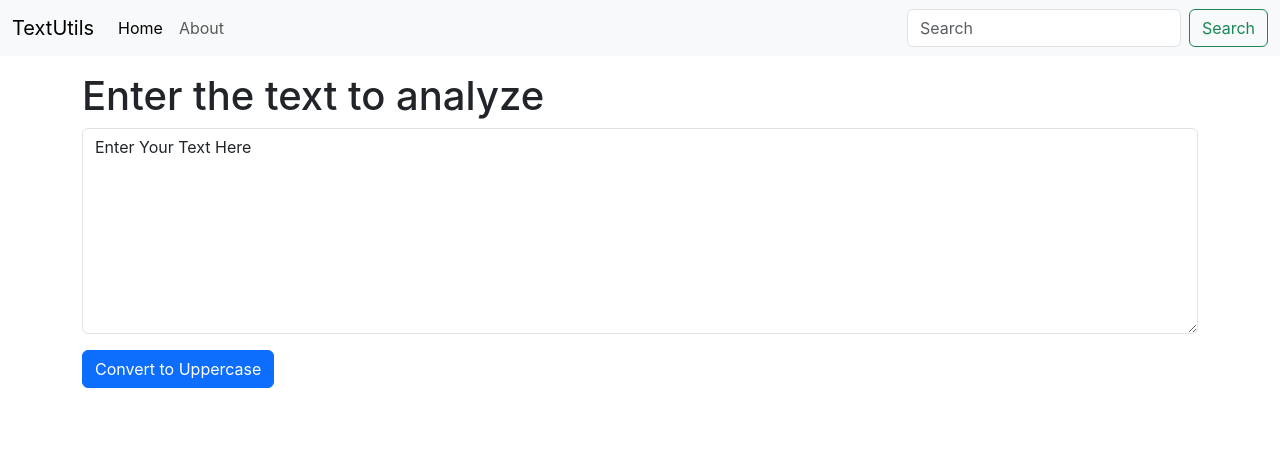
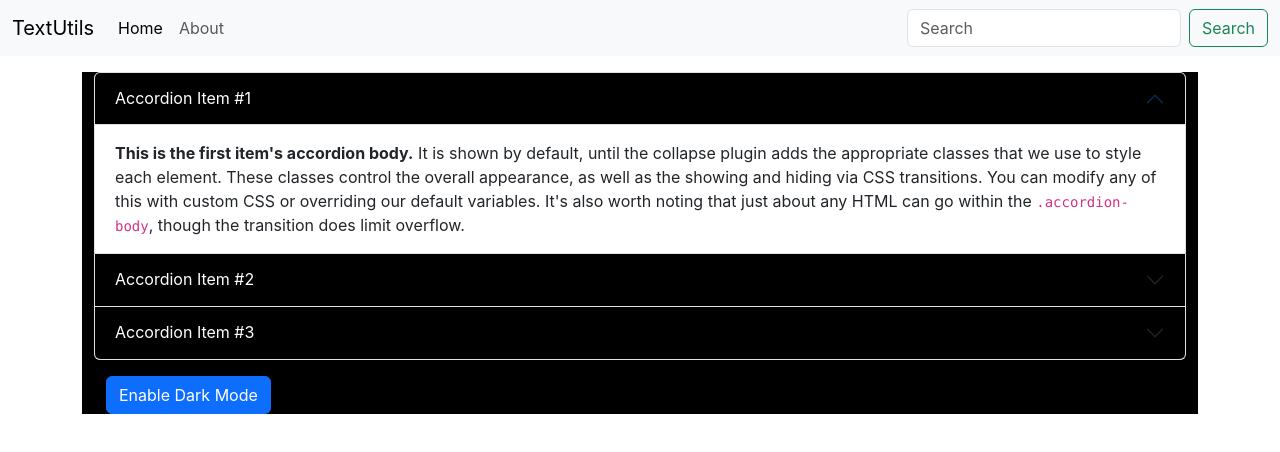
Before and after one commit to omrajindra/React, a React (Create React App) app: page / in a window 1280 px wide. Shown: the top 452 px of the page. Built offline with nearby package versions, Linux system fonts and the light colour scheme.

Commit message:
Dark Mode Enable on About Page

```diff
--- a/src/App.js
+++ b/src/App.js
@@ -1,13 +1,15 @@
 import "./App.css";
+import About from "./components/About";
 import Navbar from "./components/Navbar";
-import TextForm from "./components/TextForm";
+//import TextForm from "./components/TextForm";
 
 function App() {
   return (
     <>
       <Navbar title="TextUtils" aboutText="About" />
       <div className="container my-3">
-        <TextForm heading="Enter the text to analyze" />
+        {/* <TextForm heading="Enter the text to analyze" /> */}
+        <About />
       </div>
     </>
   );
--- /dev/null
+++ b/src/components/About.js
@@ -0,0 +1,134 @@
+import React, { useState } from "react";
+
+export default function About() {
+  const [myStyle, setMyStyle] = useState({
+    color: "white",
+    backgroundColor: "black",
+  });
+
+  const [btnText, setBtnText] = useState("Enable Dark Mode");
+
+  const toggleStyle = () => {
+    if (myStyle.color === "black") {
+      setMyStyle({
+        color: "white",
+        backgroundColor: "black",
+        border: "1px solid white",
+      });
+      setBtnText("Enable Light Mode");
+    } else {
+      setMyStyle({
+        color: "black",
+        backgroundColor: "white",
+      });
+      setBtnText("Enable Dark Mode");
+    }
+  };
+  return (
+    <div className="container" style={myStyle}>
+      <div className="accordion" id="accordionExample">
+        <div className="accordion-item">
+          <h2 className="accordion-header" id="headingOne">
+            <button
+              style={myStyle}
+              className="accordion-button"
+              type="button"
+              data-bs-toggle="collapse"
+              data-bs-target="#collapseOne"
+              aria-expanded="true"
+              aria-controls="collapseOne"
+            >
+              Accordion Item #1
+            </button>
+          </h2>
+          <div
+            id="collapseOne"
+            className="accordion-collapse collapse show"
+            aria-labelledby="headingOne"
+            data-bs-parent="#accordionExample"
+          >
+            <div className="accordion-body">
+              <strong>This is the first item's accordion body.</strong> It is
+              shown by default, until the collapse plugin adds the appropriate
+              classes that we use to style each element. These classes control
+              the overall appearance, as well as the showing and hiding via CSS
+              transitions. You can modify any of this with custom CSS or
+              overriding our default variables. It's also worth noting that just
+              about any HTML can go within the <code>.accordion-body</code>,
+              though the transition does limit overflow.
+            </div>
+          </div>
+        </div>
+        <div className="accordion-item">
+          <h2 className="accordion-header" id="headingTwo">
+            <button
+              style={myStyle}
+              className="accordion-button collapsed"
+              type="button"
+              data-bs-toggle="collapse"
+              data-bs-target="#collapseTwo"
+              aria-expanded="false"
+              aria-controls="collapseTwo"
+            >
+              Accordion Item #2
+            </button>
+          </h2>
+          <div
+            id="collapseTwo"
+            className="accordion-collapse collapse"
+            aria-labelledby="headingTwo"
+            data-bs-parent="#accordionExample"
+          >
+            <div className="accordion-body">
+              <strong>This is the second item's accordion body.</strong> It is
+              hidden by default, until the collapse plugin adds the appropriate
+              classes that we use to style each element. These classes control
+              the overall appearance, as well as the showing and hiding via CSS
+              transitions. You can modify any of this with custom CSS or
+              overriding our default variables. It's also worth noting that just
+              about any HTML can go within the <code>.accordion-body</code>,
+              though the transition does limit overflow.
+            </div>
+          </div>
+        </div>
+        <div className="accordion-item">
+          <h2 className="accordion-header" id="headingThree">
+            <button
+              style={myStyle}
+              className="accordion-button collapsed"
+              type="button"
+              data-bs-toggle="collapse"
+              data-bs-target="#collapseThree"
+              aria-expanded="false"
+              aria-controls="collapseThree"
+            >
+              Accordion Item #3
+            </button>
+          </h2>
+          <div
+            id="collapseThree"
+            className="accordion-collapse collapse"
+            aria-labelledby="headingThree"
+            data-bs-parent="#accordionExample"
+          >
+            <div className="accordion-body">
+              <strong>This is the third item's accordion body.</strong> It is
+              hidden by default, until the collapse plugin adds the appropriate
+              classes that we use to style each element. These classes control
+              the overall appearance, as well as the showing and hiding via CSS
+              transitions. You can modify any of this with custom CSS or
+              overriding our default variables. It's also worth noting that just
+              about any HTML can go within the <code>.accordion-body</code>,
+              though the transition does limit overflow.
+            </div>
+          </div>
+        </div>
+      </div>
+      <div className="container my-3">
+        <button onClick={toggleStyle} type="button" class="btn btn-primary">
+          {btnText}
+        </button>
+      </div>
+    </div>
+  );
+}
--- a/src/components/TextForm.js
+++ b/src/components/TextForm.js
@@ -2,18 +2,36 @@
 
 export default function TextForm(props) {
   const handleUpClick = () => {
-    console.log("UpperCase was Clicked" + text);
+    //console.log("UpperCase was Clicked" + text);
     let newText = text.toUpperCase();
     setText(newText);
   };
 
+  const handleLoClick = () => {
+    let newText = text.toLowerCase();
+    setText(newText);
+  };
+
+  const handleClearClick = () => {
+    let newText = "";
+    setText(newText);
+  };
+
+  const handleCapitalizedClick = () => {
+    for (let i = 0; i < text.length; i++) {
+      let newText = text[i].charAt(0).toUpperCase() + text[i].slice(1);
+      setText(newText);
+    }
+  };
+
   const handleOnChange = (event) => {
-    console.log("On Change");
+    //console.log("On Change");
     setText(event.target.value);
   };
-  const [text, setText] = useState("Enter Your Text Here");
+  const [text, setText] = useState("");
   return (
-    <div>
+    <>
+      <div className="container">
         <h1>{props.heading}</h1>
         <div className="mb-3">
           <textarea
@@ -24,10 +42,31 @@
             onChange={handleOnChange}
           ></textarea>
         </div>
-      <button className="btn btn-primary" onClick={handleUpClick}>
-        {" "}
+        <button className="btn btn-primary mx-2" onClick={handleUpClick}>
           Convert to Uppercase
         </button>
+        <button className="btn btn-primary mx-2" onClick={handleLoClick}>
+          Convert to Lowercase
+        </button>
+        <button className="btn btn-primary mx-2" onClick={handleClearClick}>
+          Clear Text
+        </button>
+        <button
+          className="btn btn-primary mx-2"
+          onClick={handleCapitalizedClick}
+        >
+          Capitalized First Word
+        </button>
       </div>
+      <div className="container my-3">
+        <h1>Your Text Summary</h1>
+        <p>
+          {text.split(" ").length} words and {text.length} characters
+        </p>
+        <p>{0.008 * text.split(" ").length} Minutes read</p>
+        <h2>Preview</h2>
+        <p>{text}</p>
+      </div>
+    </>
   );
 }
```
Lines whose indentation alone changed are shown as unchanged.
